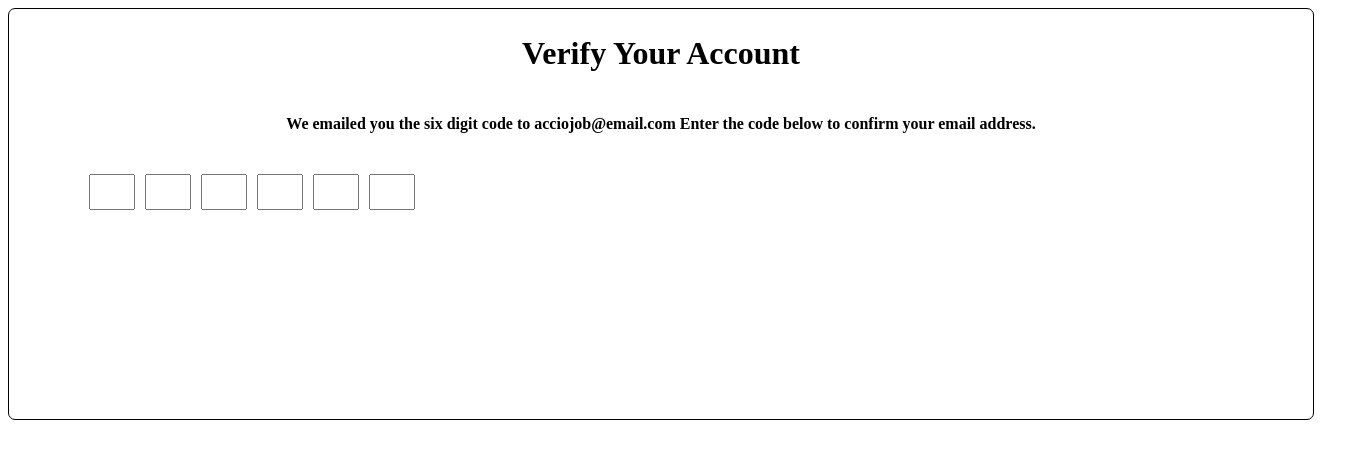
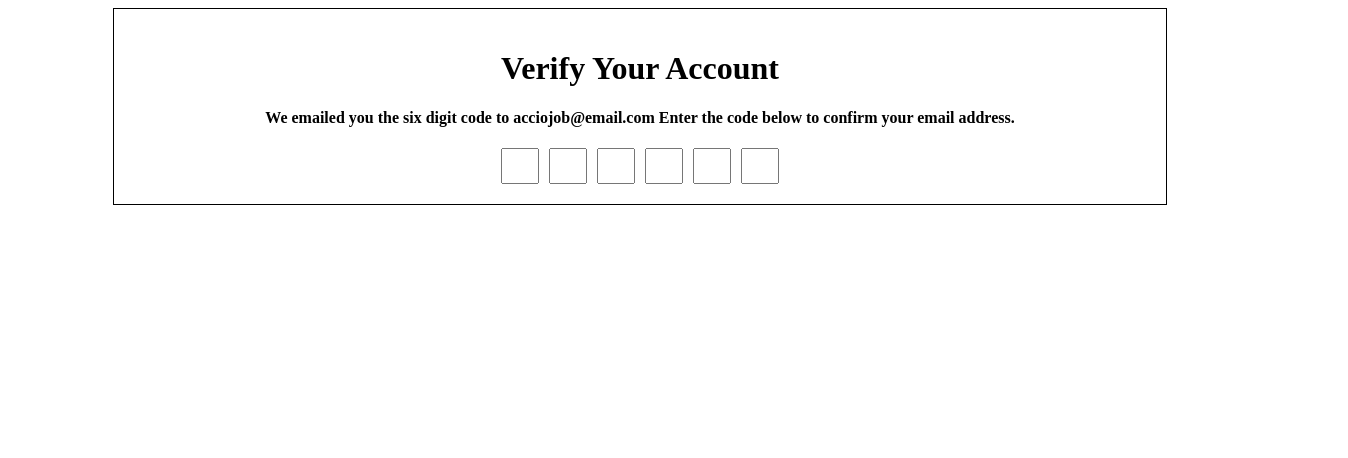
Before and after one commit to acciojob/OTP-lucifer100201, a website: page main.html in a window 1280 px wide. Shown: the whole page, 1348 px wide, since content can reach past the window. Drawn offline with Linux system fonts and the light colour scheme.

Commit message:
created a submission

```diff
--- a/main.html
+++ b/main.html
@@ -7,8 +7,8 @@
 </head>
 
 <body>
-<!-- the entire body must be written by student -->
     <div id="main">
+        <div class="box">
             <h1 id="verification_heading">Verify Your Account</h1>
             <h4 id="verification_subtext">We emailed you the six digit code to acciojob@email.com Enter the code below to confirm your email address.</h4>
             <div class="code-container">
@@ -20,6 +20,7 @@
                 <input type="text" maxlength="1" class="code">
             </div>
         </div>
+    </div>
 
     <script type="text/javascript" src="./script.js"></script>
 
--- a/script.js
+++ b/script.js
@@ -1,19 +1,39 @@
-let inputs= document.querySelectorAll(".code");
+document.addEventListener("DOMContentLoaded", function() {
 
-inputs.forEach((input,index)=>{
-    input.addEventListener("input",(e)=>{
-        console.log(e.target.value.length)
-        if(e.target.value.length===1){
-            if(index < inputs.length - 1){
-                inputs[index+1].focus();
-            }
+  let inputs = document.querySelectorAll(".code");
+
+  inputs.forEach((input, index) => {
+
+    input.addEventListener("input", (e) => {
+
+      console.log(e.target.value.length);
+
+      if (e.target.value.length === 1) {
+
+        if (index < inputs.length - 1) {
+
+          inputs[index + 1].focus();
+
         }
-    })
-    input.addEventListener("keydown",(e)=>{
-        if(e.key=== 'Backspace' && input.value.length === 0){
-            if(index >0){
-                inputs[index - 1].focus();
-            }
+
+      }
+
+    });
+
+    input.addEventListener("keydown", (e) => {
+
+      if (e.key === 'Backspace' && input.value.length === 0) {
+
+        if (index > 0) {
+
+          inputs[index - 1].focus();
+
         }
-    })
+
+      }
+
+    });
+
+  });
+
 });
--- a/styles.css
+++ b/styles.css
@@ -1,31 +1,27 @@
-/*  your css code here. If applicable */
-#main{
-	width:100%;
-    height:400px;
-	display:flex;
-	flex-direction:column;
-	align-items:center;
-	border:1px solid black;
-	border-radius:7px;
-	padding:5px 20px;
+
+        /* Additional CSS styles specific to this page */
+        #main {
+		    width:80%;
+			margin: 0 auto;
+            border: 1px solid black;
+            padding: 20px;
+            display: flex;
+            justify-content: center;
+        }
+
+        .box {
+	        text-align: center;
         }
 
         .code-container {
-    width: 100%;
-    position: relative;
-    margin: 0 auto;
             display: flex;
-    align-items: center;
-    left: 55px;
-    top: 20px;
+            justify-content: center;
+            margin-top: 20px;
         }
 
-.code-container input{
-	display:flex;
-	align-items:center;
-	justify-content:center;
-	width:20px;
+        .code-container input {
+			width:30px;
+			text-align:center;
 			height:30px;
-	margin-inline:5px;
-	padding-left:20px;
+            margin: 0 5px;
         }
```
Lines whose indentation alone changed are shown as unchanged.
